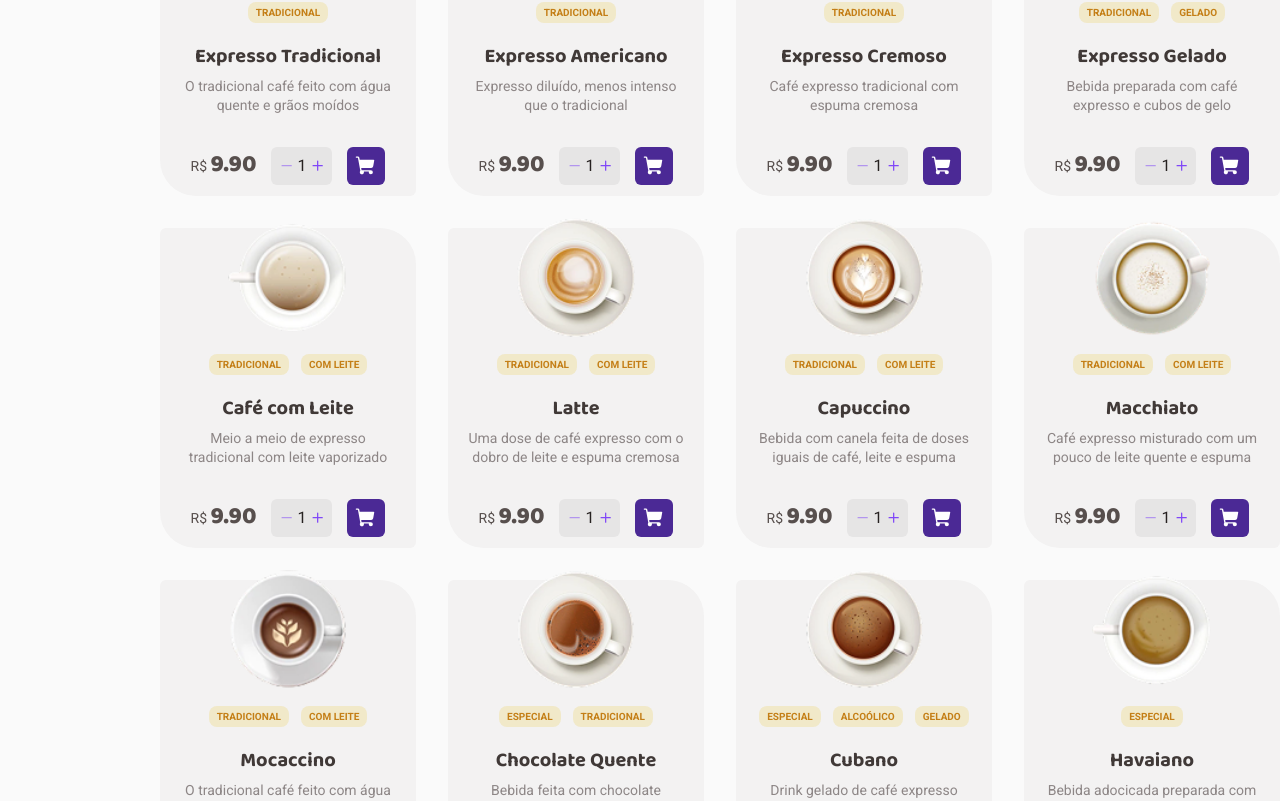
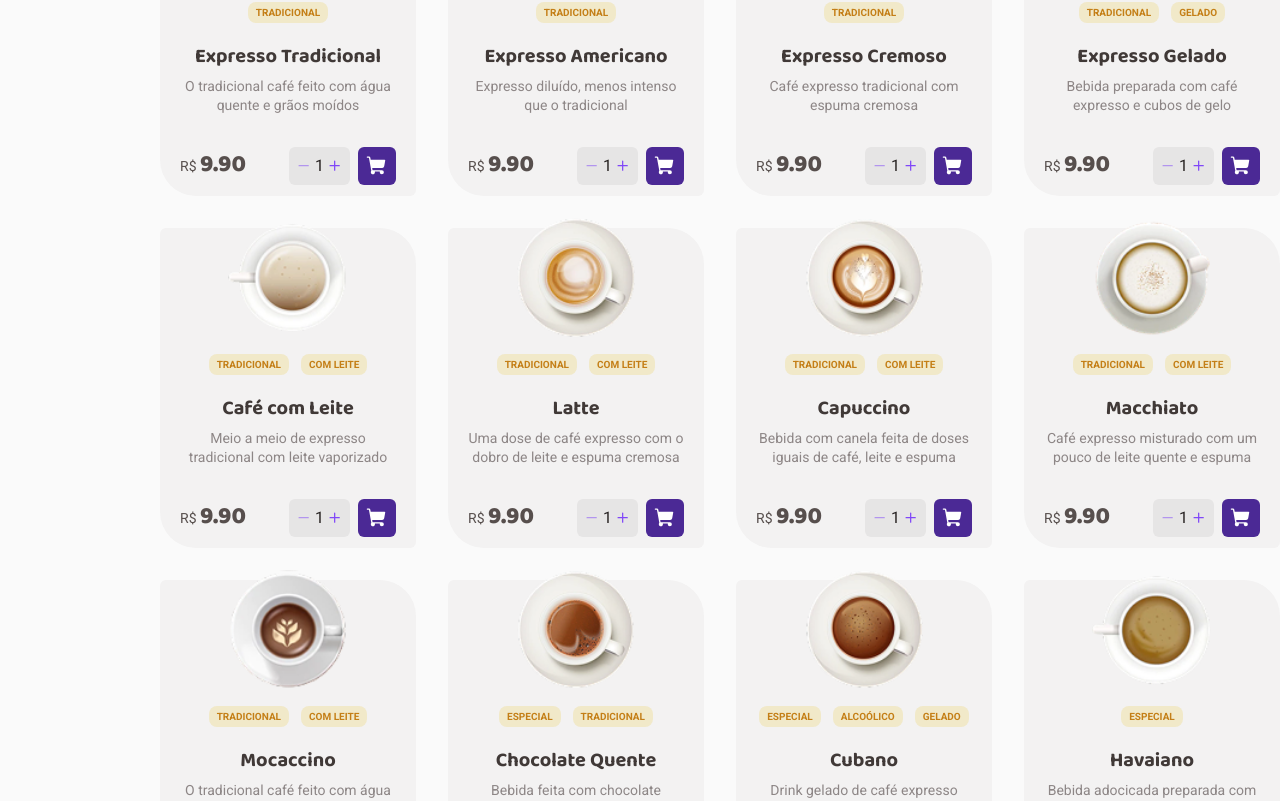
Before and after one commit to KioryFNC/coffeeDelivery, a React (Vite) app: page / in a window 1280 px wide. Shown: the part 870-1671 px from the top of the page. Built offline with nearby package versions, Linux system fonts and the light colour scheme.

Commit message:
fix: header navigation and card space

```diff
--- a/src/components/Card/index.tsx
+++ b/src/components/Card/index.tsx
@@ -34,10 +34,12 @@ export function Card({ image, tags, title, description, price}: CardProps) {
       <Element.Description>{description}</Element.Description>
       <Element.Value>
         <Element.Price>R$ <span>{(price * quantity).toFixed(2)}</span></Element.Price>
-        <ButtonAdd quantity={quantity} increment={increment} decrement={decrement}/>
-        <div>
-          <ShoppingCart color='white' weight='fill'/>
-        </div>
+        <Element.QuantityAndCart>
+          <ButtonAdd quantity={quantity} increment={increment} decrement={decrement}/>
+          <div>
+            <ShoppingCart color='white' weight='fill'/>
+          </div>
+        </Element.QuantityAndCart>
       </Element.Value>
     </Element.Root>
   )
--- a/src/components/Card/styles.ts
+++ b/src/components/Card/styles.ts
@@ -55,24 +55,12 @@ export const Description = styled.p`
 `
 
 export const Value = styled.div`
+  width: 100%;
   display: flex;
   align-items: center;
-  justify-content: center;
+  justify-content: space-between;
   margin-bottom: 2rem;
-  gap: 1.5rem;
 
-  div:last-child {
-    display: flex;
-    align-items: center;
-    justify-content: center;
-    padding: .8rem;
-    border-radius: 6px;
-    background: ${(props) => props.theme['purple-dark']};
-    svg {
-      width: 2.2rem;
-      height: 2.2rem;
-    }
-  }
 `
 
 export const Price = styled.span`
@@ -87,3 +75,21 @@ export const Price = styled.span`
     font-weight: 800;
   }
 `
+
+export const QuantityAndCart = styled.div`
+  display: flex;
+  gap: .8rem;
+
+  div:last-child {
+    display: flex;
+    align-items: center;
+    justify-content: center;
+    padding: .8rem;
+    border-radius: 6px;
+    background: ${(props) => props.theme['purple-dark']};
+    svg {
+      width: 2.2rem;
+      height: 2.2rem;
+    }
+    }
+`
--- a/src/components/Header/index.tsx
+++ b/src/components/Header/index.tsx
@@ -2,21 +2,22 @@ import { MapPin, ShoppingCart } from 'phosphor-react'
 import { Logo } from '../../assets/Logo'
 import * as Element from './styles'
 import { useTheme } from 'styled-components'
+import { NavLink } from 'react-router-dom'
 
 export function Header() {
   const theme = useTheme()
 
   return (
     <Element.Root>
-      <Element.Logo>
+      <NavLink to='/'>
         <Logo />
-      </Element.Logo>
+      </NavLink>
 
       <Element.Actions>
         <span><MapPin /> Porto Alegre, RS</span>
-        <div>
+        <NavLink to='/carrinho'>
           <ShoppingCart color={theme['yellow-dark']} weight='fill'/>
-        </div>
+        </NavLink>
       </Element.Actions>
     </Element.Root>
   )
--- a/src/components/Header/styles.ts
+++ b/src/components/Header/styles.ts
@@ -19,6 +19,7 @@ export const Actions = styled.div`
   align-items: center;
   justify-content: center;
   gap: 1.2rem;
+
   span {
     display: flex;
     align-items: center;
@@ -28,6 +29,7 @@ export const Actions = styled.div`
     color: ${(props) => props.theme['purple-dark']};
     border-radius: 6px;
     background: ${(props) => props.theme['purple-light']};
+
     svg {
       width: 2.2rem;
       height: 2.2rem;
```
